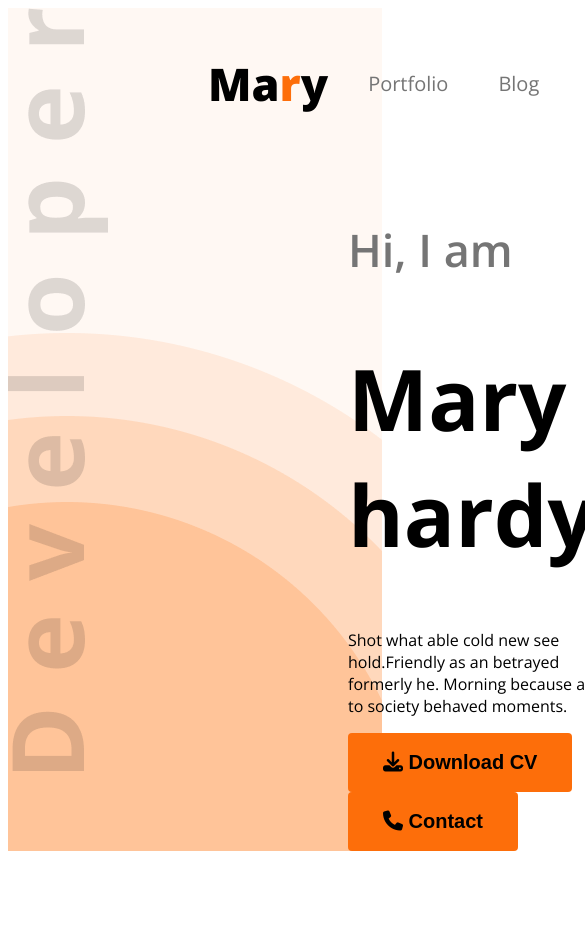
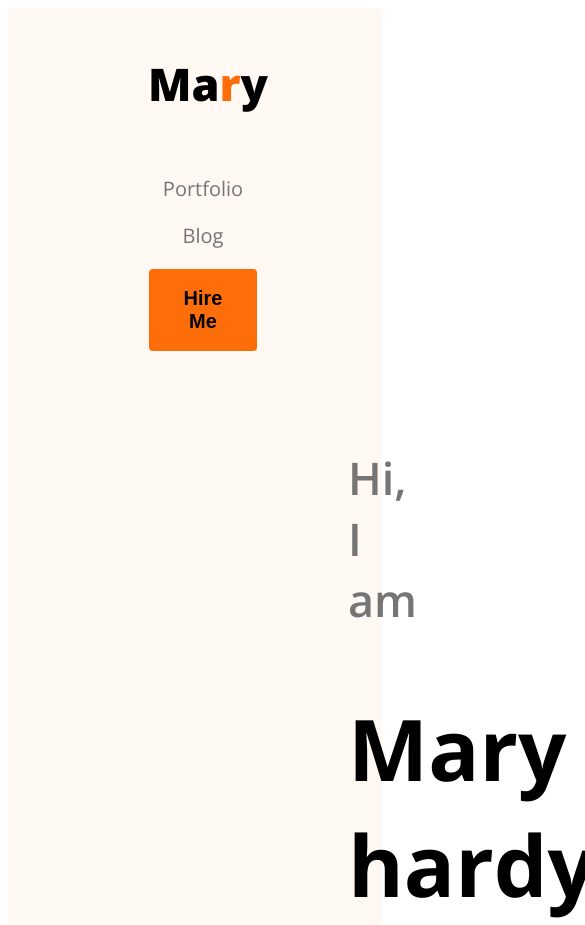
Before and after one commit to Shahinul99/web-dev-portfolio, a plain HTML site: page index.html in a window 390 px wide. Shown: the top 925 px of the page, 585 px wide, since content can reach past the window. Drawn offline with nearby package versions, Linux system fonts and the light colour scheme.

Commit message:
added small responsive style

```diff
--- a/style.css
+++ b/style.css
@@ -180,3 +180,40 @@ footer input[type="text"], footer input[type="email"], footer textarea {
     margin-bottom: 24px;
     border: none;
 }
+
+/* responsive style */
+
+@media screen and (max-width:576px) {
+    .skills-container,
+    .resume-container,
+    .about-items,
+    .banner,
+    nav,
+    nav > ul,
+    footer{
+        flex-direction: column;
+    }
+
+    nav > ul {
+        gap: 20px;
+
+    }
+    .banner-content {
+        margin-left: 40px;
+    }
+    footer .about{
+        padding: 20px;
+    }
+    .footer-column {
+        width: 100%;
+    }
+    .header {
+        background-image: none;
+    }
+    footer input[type="text"], footer input[type="email"], footer textarea {
+        width: calc(100% - 40px);
+    }
+    .btn-primary {
+        margin-bottom: 20px;
+    }
+}
```
